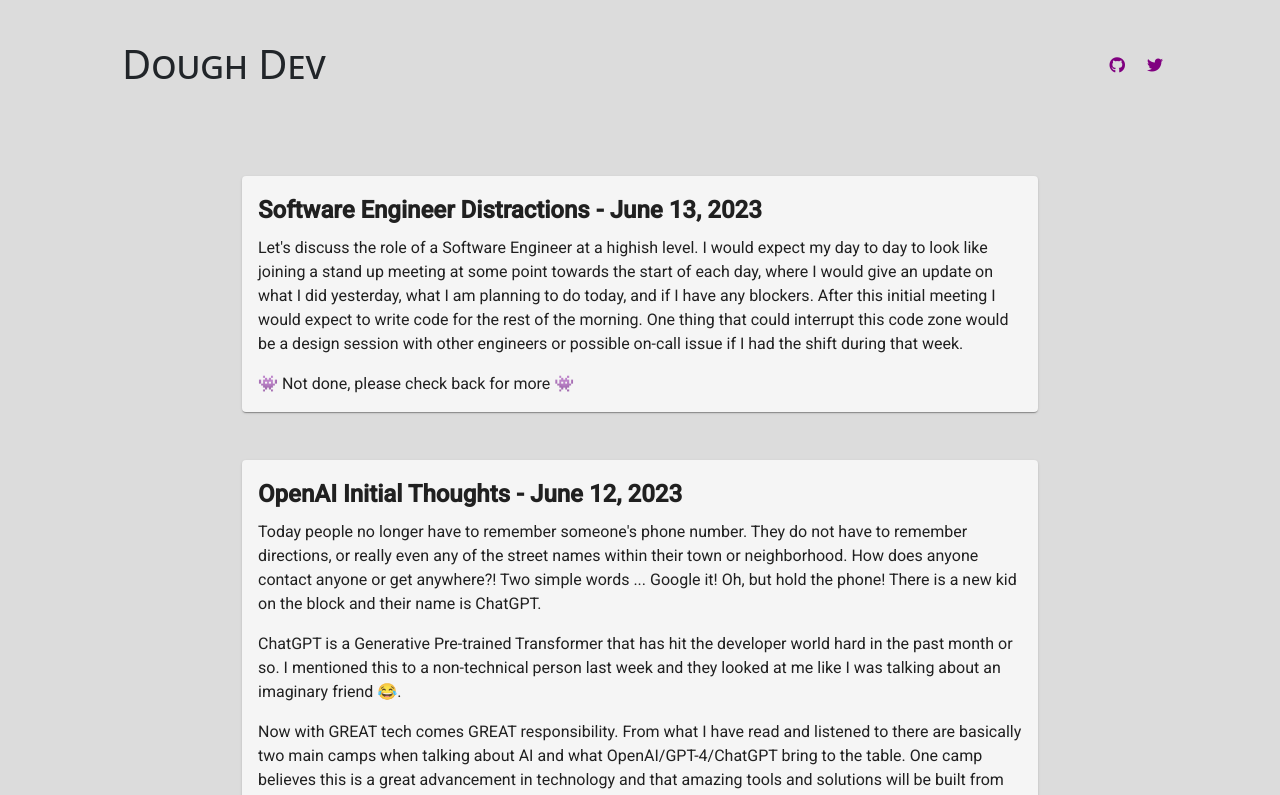
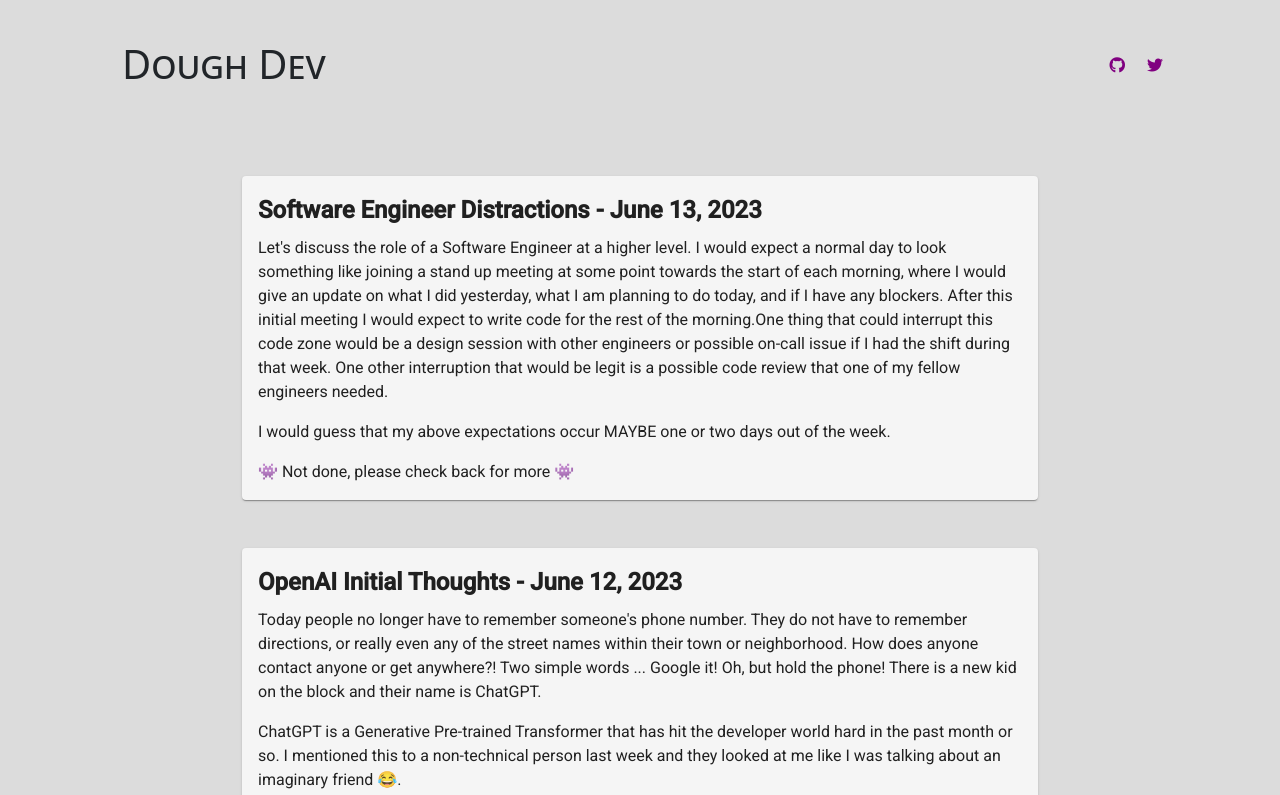
Before and after one commit to jamesjdougherty/dough-blog, an Angular app: page / in a window 1280 px wide. Shown: the top 795 px of the page. Built offline with nearby package versions, Linux system fonts and the light colour scheme; what @angular/fire would draw is missing.

Commit message:
Add to SWE Distractions blog

```diff
--- a/src/app/blog/blog.component.html
+++ b/src/app/blog/blog.component.html
@@ -3,13 +3,19 @@
     <mat-card-title>Software Engineer Distractions - June 13, 2023</mat-card-title>
     <mat-card-content>
       <p>
-        Let's discuss the role of a Software Engineer at a highish level. I would
-        expect my day to day to look like joining a stand up meeting at some point
-        towards the start of each day, where I would give an update on what I did
-        yesterday, what I am planning to do today, and if I have any blockers. After
-        this initial meeting I would expect to write code for the rest of the morning.
-        One thing that could interrupt this code zone would be a design session with
-        other engineers or possible on-call issue if I had the shift during that week.
+        Let's discuss the role of a Software Engineer at a higher level. I would
+        expect a normal day to look something like joining a stand up meeting at
+        some point towards the start of each morning, where I would give an update
+        on what I did yesterday, what I am planning to do today, and if I have any
+        blockers. After this initial meeting I would expect to write code for the rest
+        of the morning.One thing that could interrupt this code zone would be a design
+        session with other engineers or possible on-call issue if I had the shift during
+        that week. One other interruption that would be legit is a possible code review
+        that one of my fellow engineers needed.
+      </p>
+      <p>
+        I would guess that my above expectations occur MAYBE one or two days out of the
+        week.
       </p>
       <p>👾 Not done, please check back for more 👾</p>
     </mat-card-content>
```
